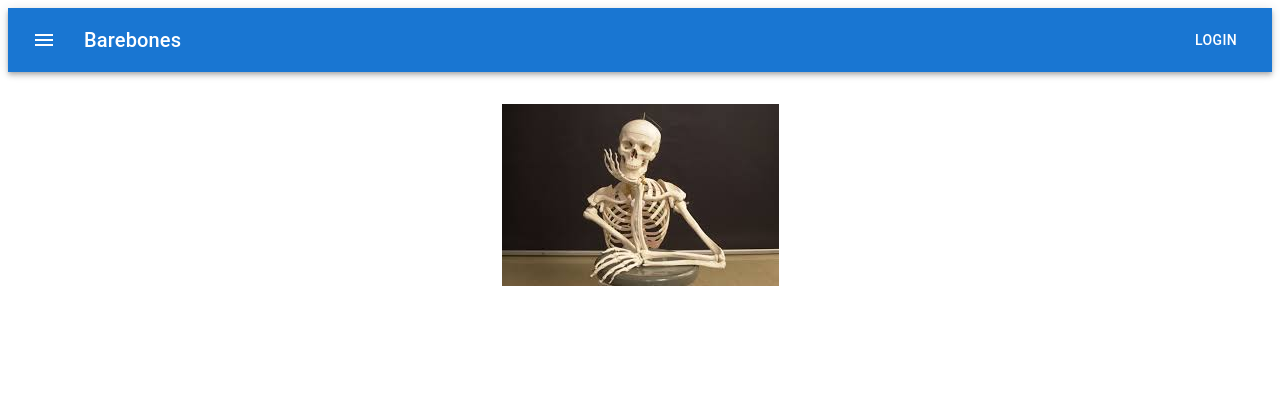
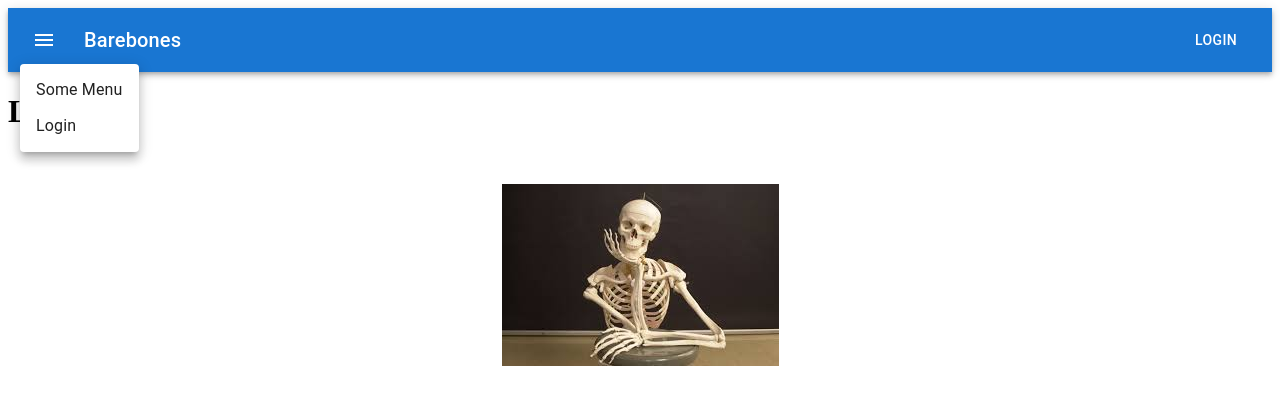
Before and after one commit to darlinj/barebones, a React (Vite) app in the folder apps/website/: page /login in a window 1280 px wide. Both pictures are taken after a click on the button "menu". Shown: the top 404 px of the page. Built offline with nearby package versions, Linux system fonts and the light colour scheme; no server answers; what aws-amplify would draw is missing.

Commit message:
Add routes and navigation

```diff
--- a/apps/website/package.json
+++ b/apps/website/package.json
@@ -14,8 +14,10 @@
     "@emotion/styled": "^11.13.0",
     "@mui/icons-material": "^6.1.6",
     "@mui/material": "^6.1.6",
+    "aws-amplify": "^6.8.0",
     "react": "^18.3.1",
-    "react-dom": "^18.3.1"
+    "react-dom": "^18.3.1",
+    "react-router-dom": "^6.27.0"
   },
   "devDependencies": {
     "@eslint/js": "^9.13.0",
--- a/apps/website/src/App.tsx
+++ b/apps/website/src/App.tsx
@@ -8,6 +8,9 @@ import {
   signOut,
 } from "aws-amplify/auth";
 import NavBar from "./NavBar";
+import { Route, Routes } from "react-router-dom";
+import Home from "./home";
+import Login from "./Login";
 
 const clientId = import.meta.env.VITE_COGNITO_USERPOOL_CLIENT_ID;
 const cognitoId = import.meta.env.VITE_COGNITO_USERPOOL_ID;
@@ -27,9 +30,10 @@ const App: React.FC = () => {
   return (
     <>
       <NavBar />
-      <div>
-        <img src={barebones} className="logo" alt="Barebones logo" />
-      </div>
+      <Routes>
+        <Route path="/" element={<Home />} />
+        <Route path="/login" element={<Login />} />
+      </Routes>
     </>
   );
 };
--- /dev/null
+++ b/apps/website/src/Home.tsx
@@ -0,0 +1,12 @@
+import React from "react";
+import barebones from "/barebones.jpeg";
+
+const Home: React.FC = () => {
+  return (
+    <div>
+      <img src={barebones} className="logo" alt="Barebones logo" />
+    </div>
+  );
+};
+
+export default Home;
--- /dev/null
+++ b/apps/website/src/Login.tsx
@@ -0,0 +1,13 @@
+import React from "react";
+import barebones from "/barebones.jpeg";
+
+const Login: React.FC = () => {
+  return (
+    <div>
+      <h1>Login</h1>
+      <img src={barebones} className="logo" alt="Barebones logo" />
+    </div>
+  );
+};
+
+export default Login;
--- a/apps/website/src/NavBar.tsx
+++ b/apps/website/src/NavBar.tsx
@@ -5,8 +5,27 @@ import Typography from "@mui/material/Typography";
 import Button from "@mui/material/Button";
 import IconButton from "@mui/material/IconButton";
 import MenuIcon from "@mui/icons-material/Menu";
+import Menu from "@mui/material/Menu";
+import MenuItem from "@mui/material/MenuItem";
+import { Link, useNavigate } from "react-router-dom";
 
 const NavBar: React.FC = () => {
+  const navigate = useNavigate();
+  const [anchorEl, setAnchorEl] = React.useState<null | HTMLElement>(null);
+  const open = Boolean(anchorEl);
+  const handleClick = (event: React.MouseEvent<HTMLButtonElement>) => {
+    setAnchorEl(event.currentTarget);
+  };
+  const handleClose = () => {
+    setAnchorEl(null);
+  };
+
+  const login = () => {
+    navigate("/login");
+  };
+  const navigateHome = () => {
+    navigate("/");
+  };
   return (
     <AppBar position="static">
       <Toolbar>
@@ -16,13 +35,33 @@ const NavBar: React.FC = () => {
           color="inherit"
           aria-label="menu"
           sx={{ mr: 2 }}
+          aria-controls={open ? "basic-menu" : undefined}
+          aria-haspopup="true"
+          aria-expanded={open ? "true" : undefined}
+          onClick={handleClick}
         >
           <MenuIcon />
         </IconButton>
+        <Menu
+          id="basic-menu"
+          anchorEl={anchorEl}
+          open={open}
+          onClose={handleClose}
+          MenuListProps={{
+            "aria-labelledby": "basic-button",
+          }}
+        >
+          <MenuItem onClick={navigateHome}>Some Menu</MenuItem>
+          <MenuItem onClick={login}>Login</MenuItem>
+        </Menu>
         <Typography variant="h6" component="div" sx={{ flexGrow: 1 }}>
-          Barebones
+          <Link className="title" to="/">
+            Barebones
+          </Link>
         </Typography>
-        <Button color="inherit">Login</Button>
+        <Button onClick={login} color="inherit">
+          Login
+        </Button>
       </Toolbar>
     </AppBar>
   );
--- a/apps/website/src/index.css
+++ b/apps/website/src/index.css
@@ -3,3 +3,11 @@
   display: flex;
   place-items: center;
 }
+
+a {
+  text-decoration: none;
+}
+
+.title {
+  color: white
+}
--- a/apps/website/src/main.tsx
+++ b/apps/website/src/main.tsx
@@ -2,9 +2,12 @@ import { StrictMode } from "react";
 import { createRoot } from "react-dom/client";
 import "./index.css";
 import App from "./App.tsx";
+import { BrowserRouter } from "react-router-dom";
 
 createRoot(document.getElementById("root")!).render(
   <StrictMode>
-    <App />
+    <BrowserRouter>
+      <App />
+    </BrowserRouter>
   </StrictMode>
 );
```
Also changed, not shown: 1 other file (tests, documents, lock files or other folders).
